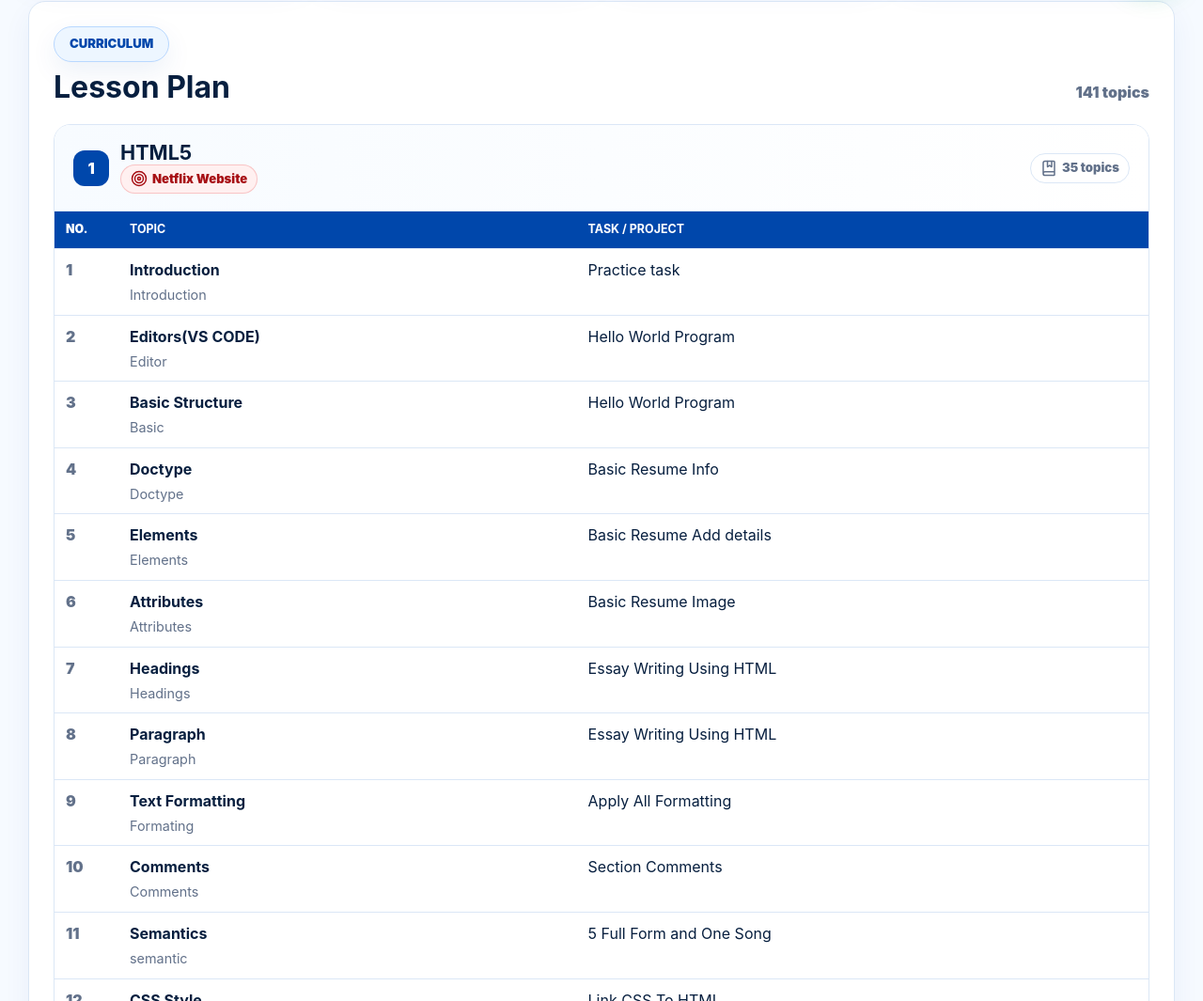
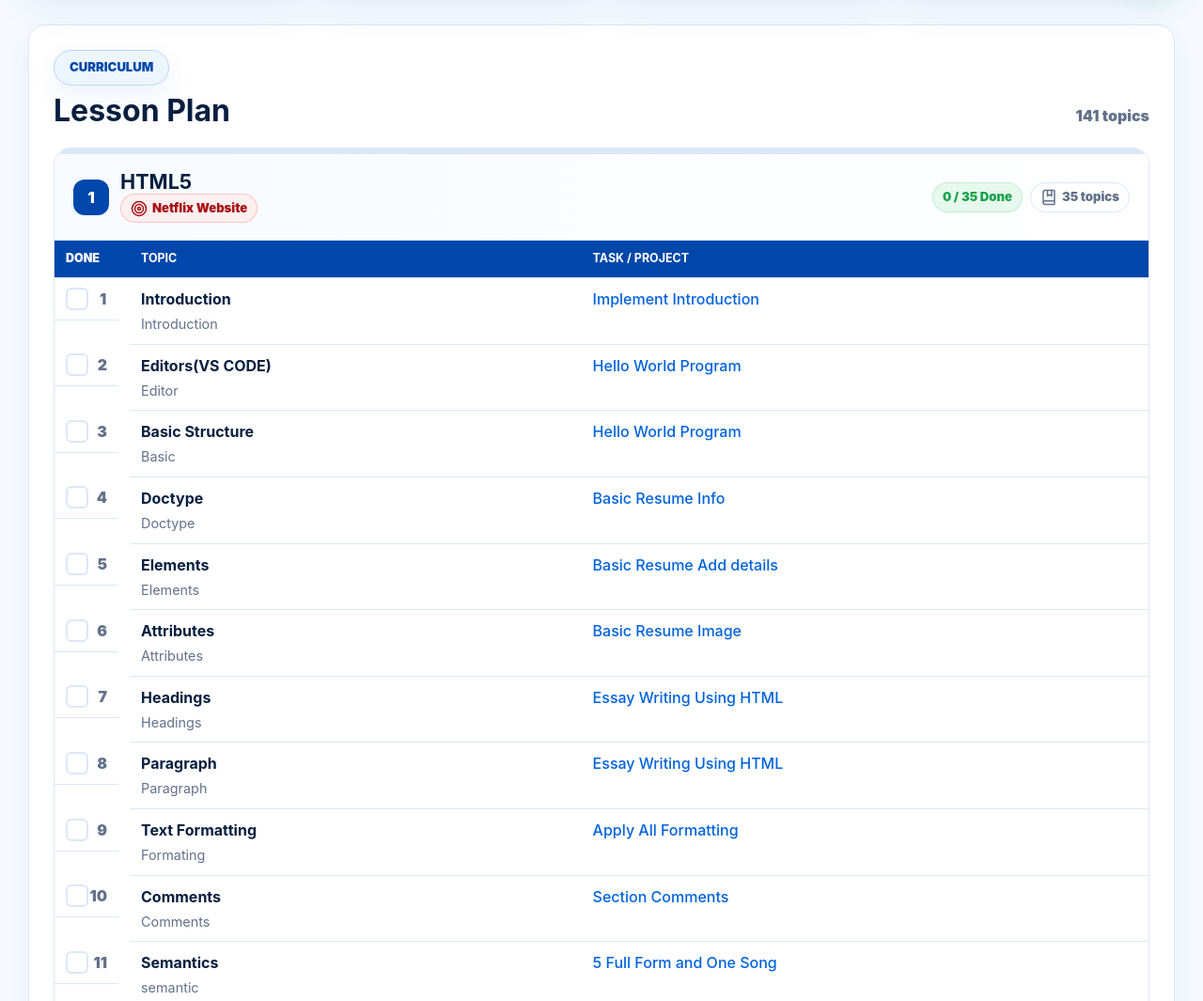
Before and after one commit to rohitbisen24/web-dev-4month, a plain HTML site: page index.html in a window 1280 px wide. Shown: the part 800-1865 px from the top of the page at 94% size. Drawn offline with nearby package versions, Linux system fonts and the light colour scheme.

Commit message:
UI enhancements: progress bar, alignment fixes, and copy updates

```diff
--- a/app.js
+++ b/app.js
@@ -40,20 +40,40 @@
       .join("");
   }
 
-  function renderTable(module) {
+  function getProgress() {
+    try {
+      return JSON.parse(localStorage.getItem('curriculum_progress')) || {};
+    } catch (e) {
+      return {};
+    }
+  }
+
+  function saveProgress(progress) {
+    localStorage.setItem('curriculum_progress', JSON.stringify(progress));
+  }
+
+  function renderTable(module, moduleIndex, progressState) {
     const rows = module.lessons
-      .map((lesson) => {
+      .map((lesson, lessonIndex) => {
         const detailText = lesson.details || "Class discussion";
         const projectText = lesson.project || "Practice task";
+        const id = `topic-${moduleIndex}-${lessonIndex}`;
+        const isChecked = progressState[id] ? "checked" : "";
 
         return `
-          <tr>
-            <td>${escapeHtml(lesson.serial)}</td>
+          <tr class="${isChecked ? 'completed-animation' : ''}" data-module-index="${moduleIndex}">
+            <td class="checkbox-cell">
+              <label class="custom-checkbox">
+                <input type="checkbox" class="topic-checkbox" data-id="${id}" ${isChecked} />
+                <span class="checkmark"></span>
+              </label>
+              <span class="serial-num">${escapeHtml(lesson.serial)}</span>
+            </td>
             <td class="topic-cell">
               <strong>${escapeHtml(lesson.topic || detailText)}</strong>
               <span>${escapeHtml(detailText)}</span>
             </td>
-            <td>${escapeHtml(projectText)}</td>
+            <td class="task-cell">${escapeHtml(projectText)}</td>
           </tr>
         `;
       })
@@ -64,7 +84,7 @@
         <table>
           <thead>
             <tr>
-              <th>No.</th>
+              <th style="width: 80px;">Done</th>
               <th>Topic</th>
               <th>Task / Project</th>
             </tr>
@@ -77,11 +97,23 @@
 
   function renderModules() {
     resultCount.textContent = "141 topics";
+    const progressState = getProgress();
+
     moduleList.innerHTML = data.modules
       .map((module, index) => {
         const capstone = module.capstoneProject || "Practice tasks";
+
+        let completedInModule = 0;
+        module.lessons.forEach((l, lIdx) => {
+           if (progressState[`topic-${index}-${lIdx}`]) completedInModule++;
+        });
+        const progressPercent = module.lessons.length > 0 ? (completedInModule / module.lessons.length) * 100 : 0;
+
         return `
-          <article class="module-card">
+          <article class="module-card" data-module-index="${index}">
+            <div class="module-progress-bar">
+              <div class="module-progress-fill" style="width: ${progressPercent}%;"></div>
+            </div>
             <header class="module-header">
               <div class="module-title-row">
                 <span class="module-index">${index + 1}</span>
@@ -91,14 +123,54 @@
                 </div>
               </div>
               <div class="lesson-meta">
+                <span class="badge module-progress-text">${completedInModule} / ${module.lessons.length} Done</span>
                 <span class="badge">${icon("book-marked")} ${module.lessons.length} topics</span>
               </div>
             </header>
-            ${renderTable(module)}
+            ${renderTable(module, index, progressState)}
           </article>
         `;
       })
       .join("");
+  }
+
+  function updateProgressBars() {
+    const progressState = getProgress();
+    data.modules.forEach((module, index) => {
+      let completedInModule = 0;
+      module.lessons.forEach((l, lIdx) => {
+         if (progressState[`topic-${index}-${lIdx}`]) completedInModule++;
+      });
+      const progressPercent = module.lessons.length > 0 ? (completedInModule / module.lessons.length) * 100 : 0;
+
+      const card = document.querySelector(`.module-card[data-module-index="${index}"]`);
+      if (card) {
+        const fill = card.querySelector('.module-progress-fill');
+        const text = card.querySelector('.module-progress-text');
+        if (fill) fill.style.width = `${progressPercent}%`;
+        if (text) text.innerHTML = `${completedInModule} / ${module.lessons.length} Done`;
+      }
+    });
+  }
+
+  function setupCheckboxes() {
+    moduleList.addEventListener('change', (e) => {
+      if (e.target.classList.contains('topic-checkbox')) {
+        const id = e.target.dataset.id;
+        const progressState = getProgress();
+        progressState[id] = e.target.checked;
+        saveProgress(progressState);
+
+        const row = e.target.closest('tr');
+        if (e.target.checked) {
+          row.classList.add('completed-animation');
+          // Trigger a satisfying reflow/animation if needed, done via CSS classes mostly.
+        } else {
+          row.classList.remove('completed-animation');
+        }
+        updateProgressBars();
+      }
+    });
   }
 
   function refreshIcons() {
@@ -109,5 +181,6 @@
 
   renderSummary();
   renderModules();
+  setupCheckboxes();
   refreshIcons();
 })();
--- a/curriculum-data.js
+++ b/curriculum-data.js
@@ -13,7 +13,7 @@ window.CURRICULUM_DATA = {
           "done": false,
           "topic": "Introduction",
           "details": "Introduction",
-          "project": "",
+          "project": "Implement Introduction",
           "notes": ""
         },
         {
@@ -300,7 +300,7 @@ window.CURRICULUM_DATA = {
           "done": false,
           "topic": "Introduction",
           "details": "Intro",
-          "project": "",
+          "project": "Implement Introduction",
           "notes": ""
         },
         {
--- a/index.html
+++ b/index.html
@@ -42,8 +42,7 @@
           </p>
           <h1>Web Development Curriculum</h1>
           <p class="hero__copy">
-            Connect Shiksha Coding Classes ka clear roadmap for HTML5, CSS3,
-            JavaScript, React JS, and Backend development.
+            Master Web Development in just 4 months with Connect Shiksha Coding Classes. A comprehensive and structured roadmap covering HTML5, CSS3, JavaScript, React JS, and Backend development.
           </p>
           <div class="hero__actions">
             <a class="primary-action" href="#curriculum">
--- a/styles.css
+++ b/styles.css
@@ -544,6 +544,7 @@ th:first-child {
 .topic-cell strong {
   display: block;
   color: var(--ink);
+  transition: all 0.3s ease;
 }
 
 .topic-cell span {
@@ -551,6 +552,122 @@ th:first-child {
   margin-top: 4px;
   color: var(--muted);
   font-size: 0.9rem;
+}
+
+.task-cell {
+  vertical-align: top;
+  font-weight: 500;
+  color: var(--brand-blue-2);
+  transition: opacity 0.3s ease;
+}
+
+/* Custom Checkbox and Progress Styles */
+.checkbox-cell {
+  display: flex;
+  align-items: center;
+  gap: 12px;
+}
+
+.custom-checkbox {
+  position: relative;
+  display: inline-flex;
+  width: 24px;
+  height: 24px;
+  cursor: pointer;
+  -webkit-user-select: none;
+  -moz-user-select: none;
+  -ms-user-select: none;
+  user-select: none;
+}
+
+.custom-checkbox input {
+  position: absolute;
+  opacity: 0;
+  cursor: pointer;
+  height: 0;
+  width: 0;
+}
+
+.checkmark {
+  position: absolute;
+  top: 0;
+  left: 0;
+  height: 24px;
+  width: 24px;
+  background-color: var(--surface);
+  border: 2px solid var(--line);
+  border-radius: 6px;
+  transition: all 0.3s cubic-bezier(0.4, 0, 0.2, 1);
+}
+
+.custom-checkbox:hover input ~ .checkmark {
+  border-color: var(--brand-light);
+}
+
+.custom-checkbox input:checked ~ .checkmark {
+  background-color: var(--green);
+  border-color: var(--green);
+}
+
+.checkmark:after {
+  content: "";
+  position: absolute;
+  display: none;
+  left: 7px;
+  top: 3px;
+  width: 6px;
+  height: 12px;
+  border: solid white;
+  border-width: 0 2px 2px 0;
+  transform: rotate(45deg);
+}
+
+.custom-checkbox input:checked ~ .checkmark:after {
+  display: block;
+  animation: checkmarkBounce 0.4s cubic-bezier(0.175, 0.885, 0.32, 1.275) forwards;
+}
+
+@keyframes checkmarkBounce {
+  0% { transform: scale(0) rotate(45deg); opacity: 0; }
+  50% { transform: scale(1.4) rotate(45deg); opacity: 1; }
+  100% { transform: scale(1) rotate(45deg); opacity: 1; }
+}
+
+tbody tr {
+  transition: background-color 0.4s ease;
+}
+
+.completed-animation {
+  background-color: #f0fdf4 !important;
+}
+
+.completed-animation .topic-cell strong {
+  text-decoration: line-through;
+  color: var(--muted);
+  opacity: 0.6;
+}
+
+.completed-animation .task-cell {
+  opacity: 0.4;
+}
+
+.module-progress-bar {
+  width: 100%;
+  height: 6px;
+  background-color: var(--line);
+  overflow: hidden;
+}
+
+.module-progress-fill {
+  height: 100%;
+  background-color: var(--green);
+  transition: width 0.6s cubic-bezier(0.22, 1, 0.36, 1);
+}
+
+.module-progress-text {
+  background: rgba(34, 197, 94, 0.1) !important;
+  color: #16a34a !important;
+  border-color: rgba(34, 197, 94, 0.2) !important;
 }
 
 .empty-state {
@@ -718,6 +835,21 @@ th:first-child {
   .lesson-meta {
     justify-content: flex-start;
   }
+
+  .table-wrap {
+    -webkit-overflow-scrolling: touch;
+    margin: 0 -14px;
+    padding: 0 14px;
+  }
+
+  th, td {
+    padding: 12px 8px;
+    font-size: 0.9rem;
+  }
+
+  .topic-cell span {
+    font-size: 0.82rem;
+  }
 }
 
 @media print {
```
